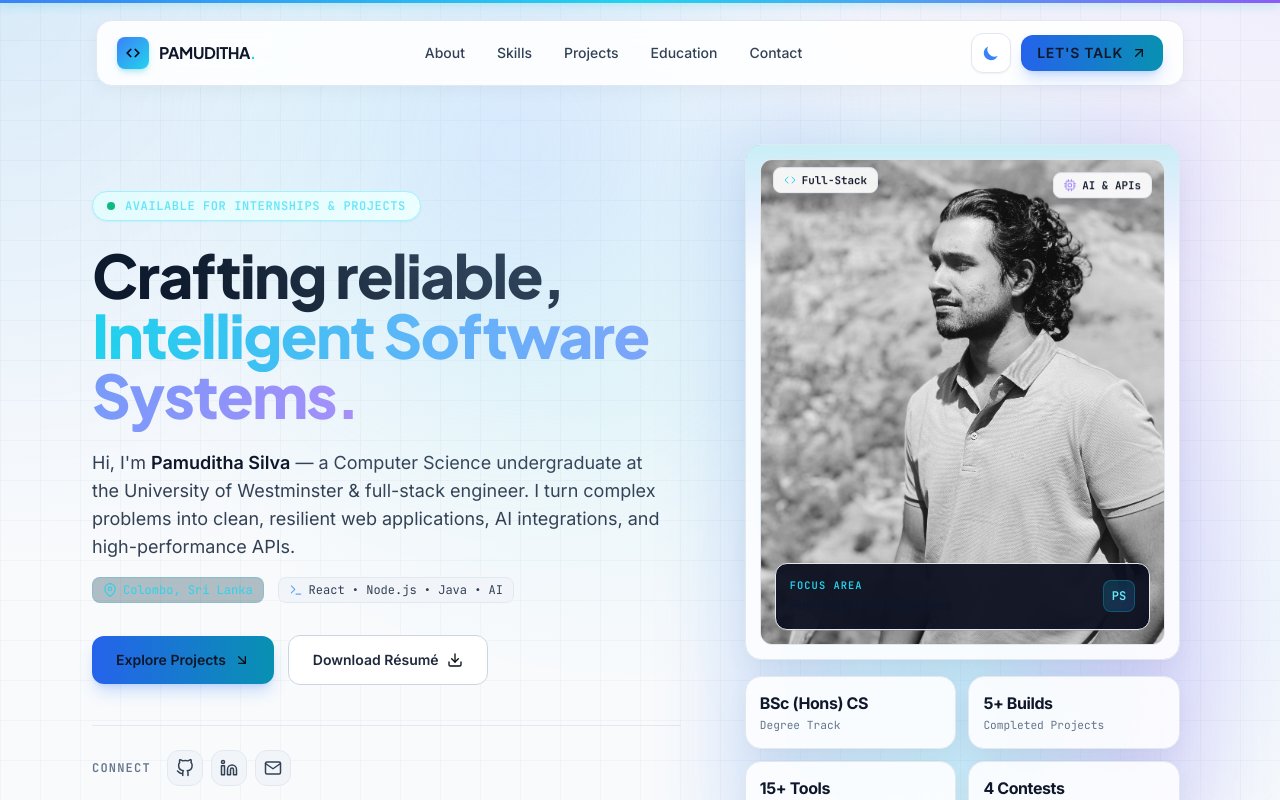
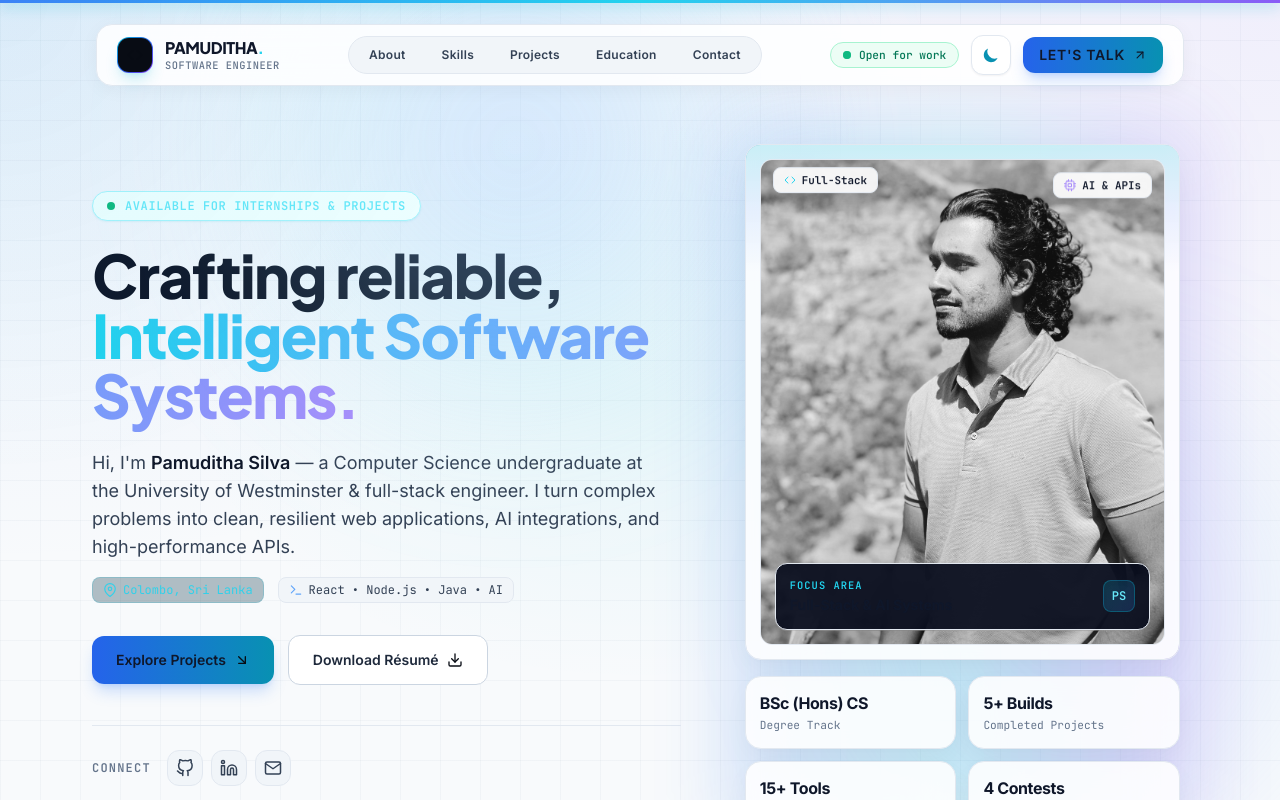
Before and after one commit to PamudithaSilva/My-Portfolio-Pamuditha, a React (Vite) app: page / in a window 1280 px wide. Both pictures are taken after a click on the button 991 px from the left and 53 px from the top of the page. Shown: the top 800 px of the page. Built offline with nearby package versions, Linux system fonts and the light colour scheme; the HTML template or start-up script is replaced by a standard one.

Commit message:
feat: enhance Navbar with improved styling, animations, and new icons

```diff
--- a/src/components/Navbar.tsx
+++ b/src/components/Navbar.tsx
@@ -1,7 +1,7 @@
 import { AnimatePresence, motion, useScroll, useSpring } from 'framer-motion'
 import { useEffect, useState } from 'react'
 import { HiMenu, HiMoon, HiSun, HiX } from 'react-icons/hi'
-import { FiArrowUpRight, FiCode, FiGithub, FiLinkedin, FiMail } from 'react-icons/fi'
+import { FiArrowUpRight, FiCode, FiCompass, FiGithub, FiLinkedin, FiMail } from 'react-icons/fi'
 import { profile } from '../data'
 
 const links = [
@@ -22,16 +22,16 @@ export default function Navbar() {
 
   const { scrollYProgress } = useScroll()
   const scaleX = useSpring(scrollYProgress, {
-    stiffness: 100,
-    damping: 30,
+    stiffness: 120,
+    damping: 28,
     restDelta: 0.001,
   })
 
   useEffect(() => {
     const onScroll = () => {
-      setScrolled(window.scrollY > 20)
+      setScrolled(window.scrollY > 25)
       const sections = ['hero', 'about', 'skills', 'projects', 'education', 'contact']
-      const scrollPos = window.scrollY + 200
+      const scrollPos = window.scrollY + 220
 
       for (let i = sections.length - 1; i >= 0; i--) {
         const el = document.getElementById(sections[i])
@@ -67,41 +67,48 @@ export default function Navbar() {
 
   return (
     <>
-      {/* Top Scroll Progress Line */}
+      {/* Top Laser Progress Bar with Dual Tone Glow */}
       <motion.div
-        className="fixed top-0 left-0 right-0 z-[60] h-[3px] origin-left bg-gradient-to-r from-blue-500 via-cyan-400 to-violet-500 shadow-[0_0_12px_rgba(6,182,212,0.6)]"
+        className="fixed top-0 left-0 right-0 z-[70] h-[3px] origin-left bg-gradient-to-r from-blue-500 via-cyan-400 to-violet-500 shadow-[0_0_16px_rgba(6,182,212,0.85)]"
         style={{ scaleX }}
       />
 
       <header
-        className={`fixed inset-x-0 top-0 z-50 transition-all duration-300 ${
-          scrolled ? 'py-3' : 'py-5'
+        className={`fixed inset-x-0 top-0 z-50 transition-all duration-500 ease-out ${
+          scrolled ? 'py-2.5 sm:py-3' : 'py-4 sm:py-6'
         }`}
       >
         <div className="mx-auto max-w-6xl px-4 sm:px-6 lg:px-8">
           <nav
-            className={`flex items-center justify-between rounded-2xl px-4 py-2.5 sm:px-5 sm:py-3 transition-all duration-300 ${
+            className={`relative flex items-center justify-between rounded-2xl px-4 py-2 sm:px-5 sm:py-2.5 transition-all duration-500 ${
               scrolled
-                ? 'border border-white/[0.12] bg-[#080c14]/85 backdrop-blur-2xl shadow-[0_8px_32px_rgba(0,0,0,0.35)]'
-                : 'border border-white/[0.05] bg-[#080c14]/40 backdrop-blur-md'
+                ? 'border border-white/15 bg-[#080c14]/85 backdrop-blur-2xl shadow-[0_12px_40px_rgba(0,0,0,0.45)] ring-1 ring-white/5'
+                : 'border border-white/10 bg-[#080c14]/40 backdrop-blur-xl shadow-[0_8px_30px_rgba(0,0,0,0.2)]'
             }`}
           >
             {/* Logo */}
             <a
               href="#hero"
-              className="group flex items-center gap-2.5 font-display text-base font-bold tracking-tight text-white transition-opacity hover:opacity-90"
+              className="group flex items-center gap-3 font-display tracking-tight text-white transition-all duration-300 hover:opacity-95"
               aria-label="Pamuditha Silva Portfolio Home"
             >
-              <div className="flex h-8 w-8 items-center justify-center rounded-lg bg-gradient-to-br from-blue-500 to-cyan-400 text-slate-950 font-mono text-sm font-black shadow-md shadow-cyan-500/25 group-hover:scale-105 transition-transform">
-                <FiCode className="stroke-[3]" />
+              <div className="relative flex h-9 w-9 items-center justify-center rounded-xl bg-gradient-to-br from-cyan-500 via-blue-600 to-violet-600 p-[1px] shadow-lg shadow-cyan-500/20 group-hover:shadow-cyan-500/40 group-hover:scale-105 transition-all">
+                <div className="flex h-full w-full items-center justify-center rounded-[11px] bg-[#080c14] text-cyan-400 group-hover:bg-transparent group-hover:text-white transition-colors">
+                  <FiCode className="text-base stroke-[2.5]" />
+                </div>
               </div>
-              <span className="text-slate-100 tracking-tight font-display font-bold">
-                PAMUDITHA<span className="text-cyan-400">.</span>
-              </span>
+              <div className="flex flex-col">
+                <span className="text-sm sm:text-base font-display font-extrabold tracking-tight text-white group-hover:text-cyan-300 transition-colors">
+                  PAMUDITHA<span className="text-cyan-400 animate-pulse">.</span>
+                </span>
+                <span className="hidden sm:block text-[0.65rem] font-mono font-medium text-slate-400 tracking-wider uppercase -mt-0.5">
+                  Software Engineer
+                </span>
+              </div>
             </a>
 
             {/* Desktop Navigation Links */}
-            <ul className="hidden items-center gap-1 text-sm font-medium text-slate-300 md:flex">
+            <ul className="hidden items-center gap-1 rounded-full border border-white/[0.08] bg-white/[0.03] p-1 text-sm font-medium text-slate-300 backdrop-blur-md md:flex">
               {links.map((link) => {
                 const isActive = active === link.href
                 return (
@@ -109,17 +116,19 @@ export default function Navbar() {
                     <a
                       href={link.href}
                       aria-current={isActive ? 'page' : undefined}
-                      className={`relative z-10 block px-3.5 py-1.5 transition-colors duration-200 ${
-                        isActive ? 'text-cyan-300 font-semibold' : 'text-slate-300 hover:text-white'
+                      className={`relative z-10 block rounded-full px-4 py-1.5 text-xs font-semibold tracking-wide transition-all duration-300 ${
+                        isActive
+                          ? 'text-cyan-300 shadow-sm'
+                          : 'text-slate-300 hover:text-white hover:bg-white/[0.04]'
                       }`}
                     >
                       {link.label}
                     </a>
                     {isActive && (
                       <motion.div
-                        layoutId="active-pill"
-                        className="absolute inset-0 rounded-xl bg-cyan-500/10 border border-cyan-500/30 shadow-inner"
-                        transition={{ type: 'spring', stiffness: 380, damping: 30 }}
+                        layoutId="active-nav-indicator"
+                        className="absolute inset-0 rounded-full bg-gradient-to-r from-cyan-500/20 via-blue-500/20 to-violet-500/20 border border-cyan-400/40 shadow-[0_0_15px_rgba(6,182,212,0.25)]"
+                        transition={{ type: 'spring', stiffness: 400, damping: 32 }}
                       />
                     )}
                   </li>
@@ -128,37 +137,52 @@ export default function Navbar() {
             </ul>
 
             {/* Right Side Actions */}
-            <div className="flex items-center gap-2.5">
-              {/* Theme Toggle */}
+            <div className="flex items-center gap-2 sm:gap-3">
+              {/* Quick Status Pill for Desktop */}
+              <div className="hidden lg:inline-flex items-center gap-2 rounded-full border border-emerald-500/30 bg-emerald-950/40 px-3 py-1 text-[0.7rem] font-mono font-medium text-emerald-300 backdrop-blur-md">
+                <span className="relative flex h-2 w-2">
+                  <span className="animate-ping absolute inline-flex h-full w-full rounded-full bg-emerald-400 opacity-75" />
+                  <span className="relative inline-flex rounded-full h-2 w-2 bg-emerald-500" />
+                </span>
+                <span>Open for work</span>
+              </div>
+
+              {/* Theme Toggle Button */}
               <button
                 type="button"
                 className="theme-toggle"
                 onClick={() => setTheme(theme === 'dark' ? 'light' : 'dark')}
                 aria-label={`Switch to ${theme === 'dark' ? 'light' : 'dark'} mode`}
+                title={`Switch to ${theme === 'dark' ? 'light' : 'dark'} mode`}
               >
                 <motion.div
                   key={theme}
-                  initial={{ rotate: -90, scale: 0.6, opacity: 0 }}
+                  initial={{ rotate: -180, scale: 0.5, opacity: 0 }}
                   animate={{ rotate: 0, scale: 1, opacity: 1 }}
-                  exit={{ rotate: 90, scale: 0.6, opacity: 0 }}
-                  transition={{ duration: 0.2 }}
+                  exit={{ rotate: 180, scale: 0.5, opacity: 0 }}
+                  transition={{ type: 'spring', stiffness: 300, damping: 20 }}
                 >
-                  {theme === 'dark' ? <HiSun className="text-amber-300" /> : <HiMoon className="text-blue-500" />}
+                  {theme === 'dark' ? (
+                    <HiSun className="text-amber-400 text-lg hover:text-amber-300 transition-colors" />
+                  ) : (
+                    <HiMoon className="text-cyan-600 text-lg hover:text-cyan-700 transition-colors" />
+                  )}
                 </motion.div>
               </button>
 
               {/* Let's Talk CTA */}
               <a
                 href="#contact"
-                className="btn-primary !px-4 !py-2 hidden md:inline-flex text-xs uppercase tracking-wider font-semibold shine-effect"
+                className="btn-primary !px-4 !py-2 text-xs font-semibold uppercase tracking-wider hidden sm:inline-flex items-center gap-1.5 shine-effect group"
               >
-                Let&apos;s talk <FiArrowUpRight className="text-base" />
+                <span>Let&apos;s talk</span>
+                <FiArrowUpRight className="text-sm transition-transform duration-300 group-hover:translate-x-0.5 group-hover:-translate-y-0.5" />
               </a>
 
-              {/* Mobile Menu Toggle */}
+              {/* Mobile Menu Toggle Button */}
               <button
                 type="button"
-                className="flex h-10 w-10 items-center justify-center rounded-xl border border-white/10 bg-white/[0.04] text-xl text-slate-200 transition-colors hover:bg-white/[0.08] md:hidden"
+                className="flex h-9 w-9 items-center justify-center rounded-xl border border-white/15 bg-white/[0.05] text-lg text-slate-200 transition-all hover:bg-white/[0.1] hover:border-cyan-400/40 md:hidden"
                 onClick={() => setOpen(!open)}
                 aria-label="Toggle navigation menu"
                 aria-expanded={open}
@@ -174,14 +198,24 @@ export default function Navbar() {
         <AnimatePresence>
           {open && (
             <motion.div
-              initial={{ opacity: 0, y: -10, scale: 0.98 }}
+              initial={{ opacity: 0, y: -12, scale: 0.97 }}
               animate={{ opacity: 1, y: 0, scale: 1 }}
-              exit={{ opacity: 0, y: -10, scale: 0.98 }}
-              transition={{ duration: 0.2, ease: 'easeOut' }}
+              exit={{ opacity: 0, y: -12, scale: 0.97 }}
+              transition={{ duration: 0.22, ease: [0.22, 1, 0.36, 1] }}
               className="absolute inset-x-0 top-full mt-2 px-4 md:hidden"
             >
               <div className="mx-auto max-w-6xl">
-                <div className="glass-card overflow-hidden p-4 shadow-2xl backdrop-blur-2xl border border-white/15">
+                <div className="glass-card overflow-hidden p-4 shadow-2xl backdrop-blur-3xl border border-white/20 bg-slate-950/90">
+                  <div className="flex items-center justify-between px-2 pb-3 mb-2 border-b border-white/[0.08]">
+                    <span className="font-mono text-xs font-semibold uppercase tracking-widest text-cyan-400 flex items-center gap-1.5">
+                      <FiCompass className="text-sm" /> Navigation
+                    </span>
+                    <span className="inline-flex items-center gap-1.5 text-[0.68rem] font-mono text-emerald-400 bg-emerald-950/40 border border-emerald-500/20 px-2 py-0.5 rounded-full">
+                      <span className="h-1.5 w-1.5 rounded-full bg-emerald-400 animate-ping" />
+                      Available
+                    </span>
+                  </div>
+
                   <ul id="mobile-navigation" className="space-y-1">
                     {links.map((link) => {
                       const isActive = active === link.href
@@ -190,14 +224,14 @@ export default function Navbar() {
                           <a
                             href={link.href}
                             onClick={() => setOpen(false)}
-                            className={`flex items-center justify-between rounded-xl px-4 py-3 text-sm font-medium transition-all ${
+                            className={`flex items-center justify-between rounded-xl px-4 py-2.5 text-sm font-medium transition-all ${
                               isActive
-                                ? 'bg-gradient-to-r from-cyan-500/20 to-blue-500/20 border-l-2 border-cyan-400 text-cyan-300 font-semibold'
+                                ? 'bg-gradient-to-r from-cyan-500/20 via-blue-500/15 to-transparent border-l-2 border-cyan-400 text-cyan-300 font-semibold shadow-inner'
                                 : 'text-slate-300 hover:bg-white/[0.06] hover:text-white'
                             }`}
                           >
                             <span>{link.label}</span>
-                            <FiArrowUpRight className="opacity-60 text-xs" />
+                            <FiArrowUpRight className={`text-xs transition-opacity ${isActive ? 'text-cyan-300 opacity-100' : 'opacity-40'}`} />
                           </a>
                         </li>
                       )
@@ -205,29 +239,29 @@ export default function Navbar() {
                   </ul>
 
                   {/* Mobile Socials & CTA */}
-                  <div className="mt-4 border-t border-white/[0.08] pt-4">
-                    <div className="flex items-center justify-around mb-3 text-slate-300">
+                  <div className="mt-4 border-t border-white/[0.08] pt-3">
+                    <div className="grid grid-cols-3 gap-2 mb-3 text-slate-300">
                       <a
                         href={profile.github}
                         target="_blank"
                         rel="noreferrer"
-                        className="flex items-center gap-1.5 text-xs font-mono hover:text-cyan-300"
+                        className="flex items-center justify-center gap-1.5 rounded-lg border border-white/10 bg-white/[0.03] py-2 text-xs font-mono hover:border-cyan-400/40 hover:text-cyan-300 hover:bg-cyan-500/10 transition-all"
                       >
-                        <FiGithub className="text-sm" /> GitHub
+                        <FiGithub className="text-sm" /> Git
                       </a>
                       <a
                         href={profile.linkedin}
                         target="_blank"
                         rel="noreferrer"
-                        className="flex items-center gap-1.5 text-xs font-mono hover:text-blue-300"
+                        className="flex items-center justify-center gap-1.5 rounded-lg border border-white/10 bg-white/[0.03] py-2 text-xs font-mono hover:border-blue-400/40 hover:text-blue-300 hover:bg-blue-500/10 transition-all"
                       >
-                        <FiLinkedin className="text-sm text-blue-400" /> LinkedIn
+                        <FiLinkedin className="text-sm text-blue-400" /> In
                       </a>
                       <a
                         href={`mailto:${profile.email}`}
-                        className="flex items-center gap-1.5 text-xs font-mono hover:text-cyan-300"
+                        className="flex items-center justify-center gap-1.5 rounded-lg border border-white/10 bg-white/[0.03] py-2 text-xs font-mono hover:border-cyan-400/40 hover:text-cyan-300 hover:bg-cyan-500/10 transition-all"
                       >
-                        <FiMail className="text-sm" /> Email
+                        <FiMail className="text-sm" /> Mail
                       </a>
                     </div>
                     <a
```
